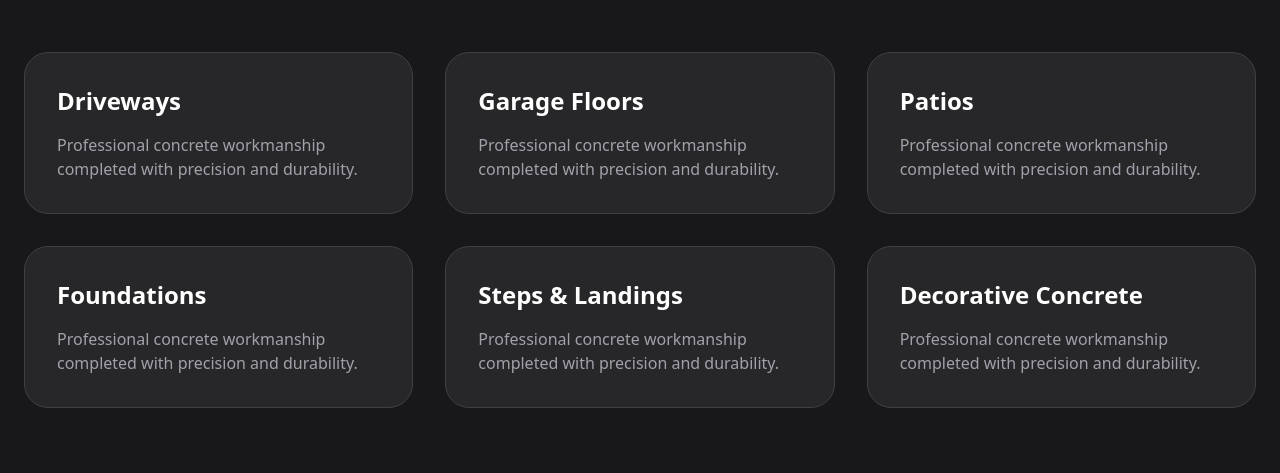
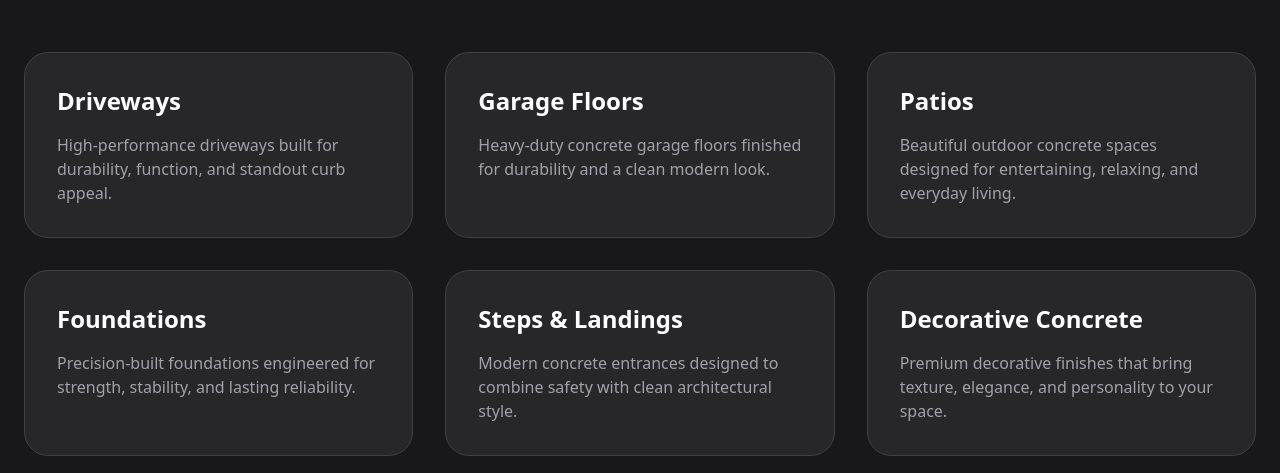
Before and after one commit to kowalski3026/kowalski-concrete-website, a Next.js app: page / in a window 1280 px wide. Shown: the part 1760-2233 px from the top of the page. Built offline with nearby package versions, Linux system fonts and the light colour scheme.

Commit message:
Updated service desciptions

```diff
--- a/app/page.js
+++ b/app/page.js
@@ -128,9 +128,25 @@ export default function Home() {
               >
                 <h3 className="text-2xl font-bold">{service}</h3>
 
-                <p className="mt-4 text-zinc-400">
-                  Professional concrete workmanship completed with precision and durability.
-                </p>
+              <p className="mt-4 text-zinc-400">
+  {service === "Driveways" &&
+    "High-performance driveways built for durability, function, and standout curb appeal."}
+
+  {service === "Garage Floors" &&
+    "Heavy-duty concrete garage floors finished for durability and a clean modern look."}
+
+  {service === "Patios" &&
+    "Beautiful outdoor concrete spaces designed for entertaining, relaxing, and everyday living."}
+
+  {service === "Foundations" &&
+    "Precision-built foundations engineered for strength, stability, and lasting reliability."}
+
+  {service === "Steps & Landings" &&
+    "Modern concrete entrances designed to combine safety with clean architectural style."}
+
+  {service === "Decorative Concrete" &&
+    "Premium decorative finishes that bring texture, elegance, and personality to your space."}
+</p>
               </div>
             ))}
           </div>
```
